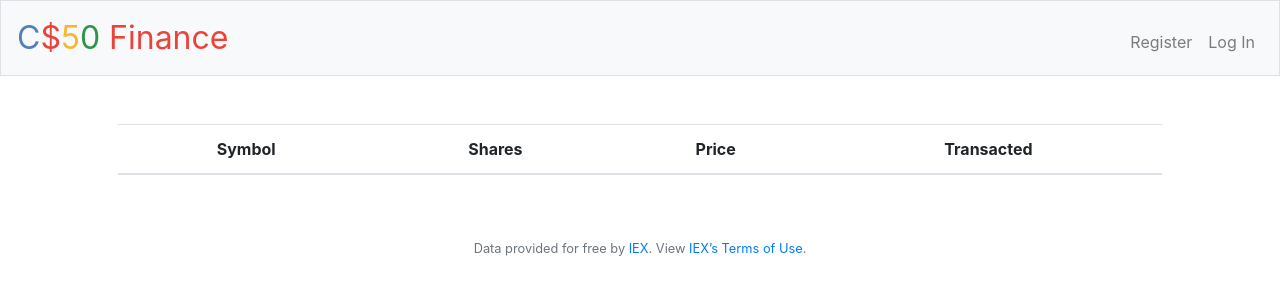
After one commit to dhita-irma/miniprojects, a Flask app: template finance/templates/history.html in a window 1280 px wide. The commit adds this page. Shown: the top 300 px of the page. Run offline with Flask 2, Linux system fonts and the light colour scheme; the template is opened without the code that fills it, so the values that code supplies are empty; some libraries are stand-ins or nearby versions.

Commit message:
Add some more routes
Buy, sell, and history of purchases

```diff
--- a/finance/application.py
+++ b/finance/application.py
@@ -24,7 +24,8 @@ def after_request(response):
     return response
 
 # Custom filter
-app.jinja_env.filters["usd"] = usd
+#app.jinja_env.filters["usd"] = usd
+app.jinja_env.globals.update(usd=usd)
 
 # Configure session to use filesystem (instead of signed cookies)
 app.config["SESSION_FILE_DIR"] = mkdtemp()
@@ -44,7 +45,25 @@ if not os.environ.get("API_KEY"):
 @login_required
 def index():
     """Show portfolio of stocks"""
-    return apology("Hompage is under construction")
+
+    user_id = session["user_id"]
+    purchases = db.execute("SELECT symbol, SUM(share) FROM purchases WHERE id = :user_id GROUP BY symbol HAVING SUM(share) > 0", user_id=user_id)
+    cash = db.execute("SELECT cash FROM users WHERE id = :user_id", user_id=user_id)[0]["cash"]
+
+    # List of all stocks owned by the user {name: name, price: price, symbol: symbol}
+    stocks = []
+    for purchase in purchases:
+        stocks.append(lookup(purchase["symbol"]))
+
+    # Number of items in [stocks]
+    len_stocks = len(stocks)
+
+    # Total value of stocks
+    total_value = 0
+    for i in range(len_stocks):
+        total_value += purchases[i]["SUM(share)"] * stocks[i]["price"]
+
+    return render_template("index.html", stocks=stocks, len_stocks=len_stocks, total_value=total_value, cash=cash, purchases=purchases)
 
 
 @app.route("/buy", methods=["GET", "POST"])
@@ -56,28 +75,30 @@ def buy():
     else:
         # Check if the input is valid
         symbol = request.form.get("symbol")
-        shares = request.form.get("shares")
+        shares = int(request.form.get("shares"))
         if not symbol:
-            return "Symbol cannot be empty"
+            return apology("Symbol cannot be empty")
         elif not lookup(symbol):
-            return "Symbol does not exist"
+            return apology("Symbol does not exist")
         elif not shares:
-            return "Shares cannot be empty"
+            return apology("Shares cannot be empty")
+        elif not str(shares).isdigit() or shares < 1:
+            return apology("Number of share is invalid")
 
         # Add stock to user's portofolio
         price = lookup(symbol)["price"]
         proper_sym = lookup(symbol)["symbol"]
+        name = lookup(symbol)["name"]
         row = db.execute("SELECT cash FROM users WHERE id = :user_id", user_id = session["user_id"])
         cash = row[0]["cash"]
-        if cash >= (price*int(shares)):
-            db.execute("INSERT INTO transaction (id, symbol, price, share) VALUES (:user_id, :symbol, :price, :shares)",
-                        user_id=session["user_id"], symbol=proper_sym, price=price, shares=int(shares))
-            db.execute("UPDATE users SET cash = cash - :spending WHERE id=:user_id", spending=price*int(shares), user_id=session["user_id"])
-            return "Your transaction has been recorded"
+        if cash >= (price*shares):
+            db.execute("INSERT INTO purchases (id, symbol, price, share) VALUES (:user_id, :symbol, :price, :shares)",
+                        user_id=session["user_id"], symbol=proper_sym, price=price, shares=shares)
+            db.execute("UPDATE users SET cash = cash - :spending WHERE id=:user_id", spending=price*shares, user_id=session["user_id"])
+            return redirect("/")
         else:
-            return "You can't afford this stock"
+            return apology("You don't have enough cash")
 
-        # Update cash
 
 @app.route("/check", methods=["GET"])
 def check():
@@ -89,7 +110,13 @@ def check():
 @login_required
 def history():
     """Show history of transactions"""
-    return apology("TODO")
+    user_id = session["user_id"]
+    purchases = db.execute("SELECT symbol, share, price, date FROM purchases WHERE id = :user_id", user_id=user_id)
+
+    # Number of transaction by current user
+    purchases_count = db.execute("SELECT COUNT(*) FROM purchases WHERE id = :user_id", user_id=user_id)[0]["COUNT(*)"]
+
+    return render_template("history.html", purchases=purchases, purchases_count=purchases_count)
 
 
 @app.route("/login", methods=["GET", "POST"])
@@ -116,7 +143,7 @@ def login():
 
         # Ensure username exists and password is correct
         if len(rows) != 1 or not check_password_hash(rows[0]["hash"], request.form.get("password")):
-            return apology("invalid username and/or password", 403)
+            return apology("Invalid username and/or password", 403)
 
         # Remember which user has logged in
         session["user_id"] = rows[0]["id"]
@@ -144,12 +171,17 @@ def logout():
 @login_required
 def quote():
 
+    # User reach route via GET
     if request.method == "GET":
         return render_template("quote.html")
 
+    # User reach route via POST
     else:
         value = lookup(request.form.get("symbol"))
-        return render_template("quoted.html", value=value)
+        if not value:
+            return apology("Symbol does not exist")
+        else:
+            return render_template("quoted.html", value=value)
 
 
 @app.route("/register", methods=["GET", "POST"])
@@ -190,7 +222,7 @@ def register():
             return redirect("/")
 
         else:
-           return "Username is taken"
+           return apology("Username is taken")
 
 
 
@@ -198,7 +230,34 @@ def register():
 @login_required
 def sell():
     """Sell shares of stock"""
-    return apology("TODO")
+
+    user_id = session["user_id"]
+    if request.method=="GET":
+        purchases = db.execute("SELECT symbol, SUM(share) FROM purchases WHERE id = :user_id AND share > 0 GROUP BY symbol", user_id=user_id)
+        return render_template("sell.html", purchases=purchases)
+
+    else:
+        symbol = request.form.get("symbol")
+        shares = int(request.form.get("shares"))
+
+        # Ensure that user input is valid
+        if not symbol:
+            return apology("Stock cannot be empty")
+        if not shares:
+            return apology("Shares cannot be empty")
+        if int(shares) > db.execute("SELECT SUM(share) FROM purchases WHERE id = :user_id GROUP BY symbol HAVING symbol = :symbol", user_id=user_id, symbol=symbol)[0]["SUM(share)"]:
+            return apology("You don't have enough share")
+
+        price = lookup(symbol)["price"]
+
+        # Add transaction to 'purchases' table
+        db.execute("INSERT INTO purchases (id, symbol, price, share) VALUES (:user_id, :symbol, :price, :shares)",
+                        user_id=user_id, symbol=symbol, price=price, shares=-shares)
+
+        # Update user's cash
+        db.execute("UPDATE users SET cash = cash + :sold WHERE id=:user_id", sold=price*shares, user_id=user_id)
+
+        return redirect("/")
 
 
 def errorhandler(e):
--- a/finance/templates/apology.html
+++ b/finance/templates/apology.html
@@ -1,3 +1,4 @@
+
 {% extends "layout.html" %}
 
 {% block title %}
--- /dev/null
+++ b/finance/templates/history.html
@@ -0,0 +1,30 @@
+{% extends "layout.html" %}
+
+{% block title %}
+    History
+{% endblock %}
+
+{% block main %}
+    <table class="table table-striped">
+      <thead>
+        <tr>
+          <th scope="col">Symbol</th>
+          <th scope="col">Shares</th>
+          <th scope="col">Price</th>
+          <th scope="col">Transacted</th>
+        </tr>
+      </thead>
+
+      <tbody>
+        {% for i in range(purchases_count) %}
+          <tr>
+            <td>{{ purchases[i].symbol }}</td>
+            <td>{{ purchases[i].share }}</td>
+            <td>{{ purchases[i].price }}</td>
+            <td>{{ purchases[i].date }}</td>
+          </tr>
+        {% endfor %}
+
+      </tbody>
+    </table>
+{% endblock %}
```
Also changed, not shown: finance/templates/index.html (added, +46 -0 lines), finance/templates/sell.html (added, +25 -0 lines), finance/finance.db.
